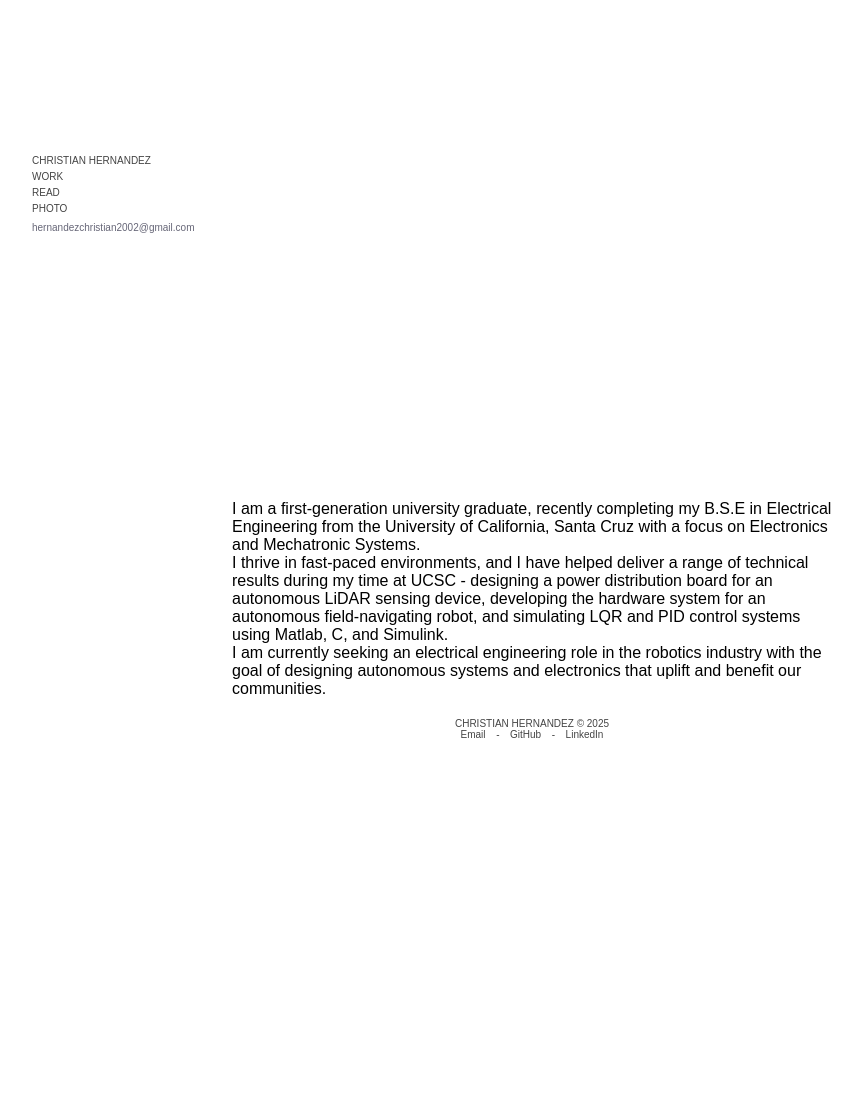
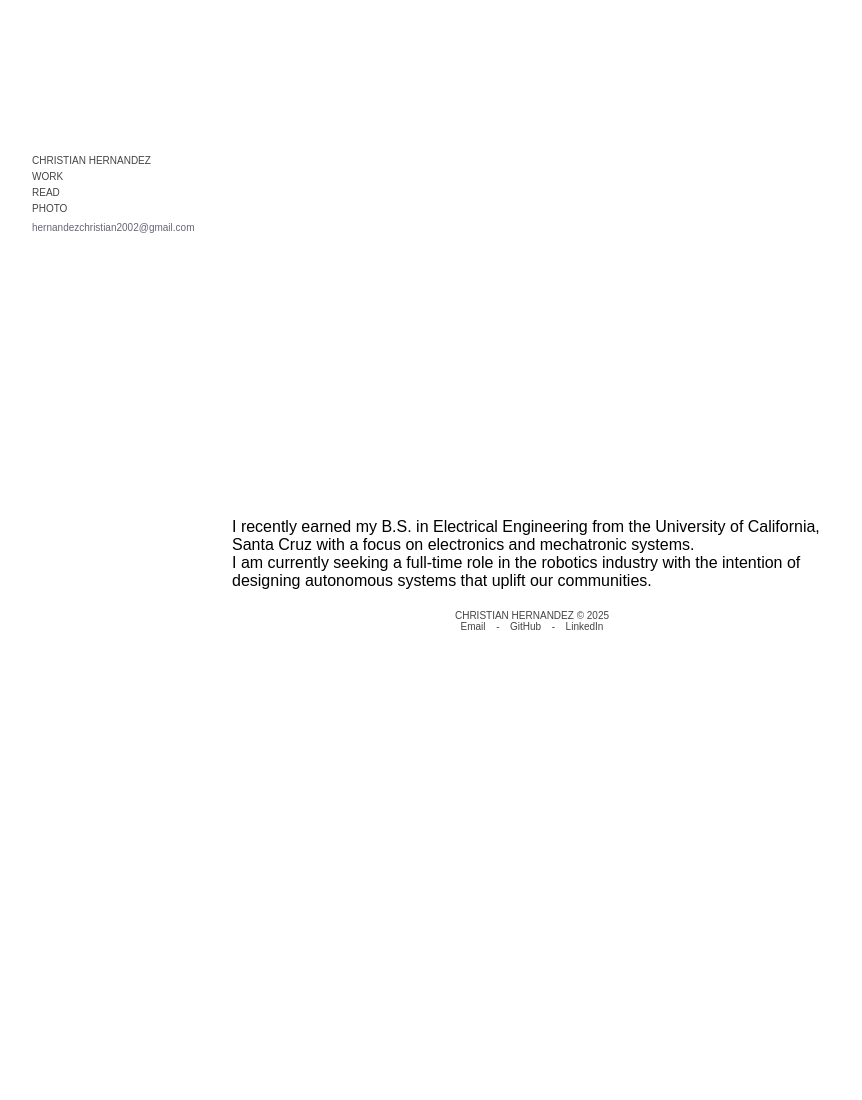
Before and after one commit to chruhern/christianhernandez, a Jekyll site: the page built from index.md, in a window 1280 px wide. Shown: the whole page, without its empty margins (88-950 px from the left). Built offline with Jekyll 4.4.1, drawn with Linux system fonts in a browser that asks for light colours.

Commit message:
index.md file updated with text (personal summary)

```diff
--- a/index.md
+++ b/index.md
@@ -2,9 +2,7 @@
 layout: default
 title: Home
 ---
-
-I am a first-generation university graduate, recently completing my B.S.E in Electrical Engineering from the University of California, Santa Cruz with a focus on Electronics and Mechatronic Systems.
-
-I thrive in fast-paced environments, and I have helped deliver a range of technical results during my time at UCSC - designing a power distribution board for an autonomous LiDAR sensing device, developing the hardware system for an autonomous field-navigating robot, and simulating LQR and PID control systems using Matlab, C, and Simulink.
-
-I am currently seeking an electrical engineering role in the robotics industry with the goal of designing autonomous systems and electronics that uplift and benefit our communities.
+<br>
+I recently earned my B.S. in Electrical Engineering from the University of California, Santa Cruz with a focus on electronics and mechatronic systems.
+<br>
+I am currently seeking a full-time role in the robotics industry with the intention of designing autonomous systems that uplift our communities.
```
